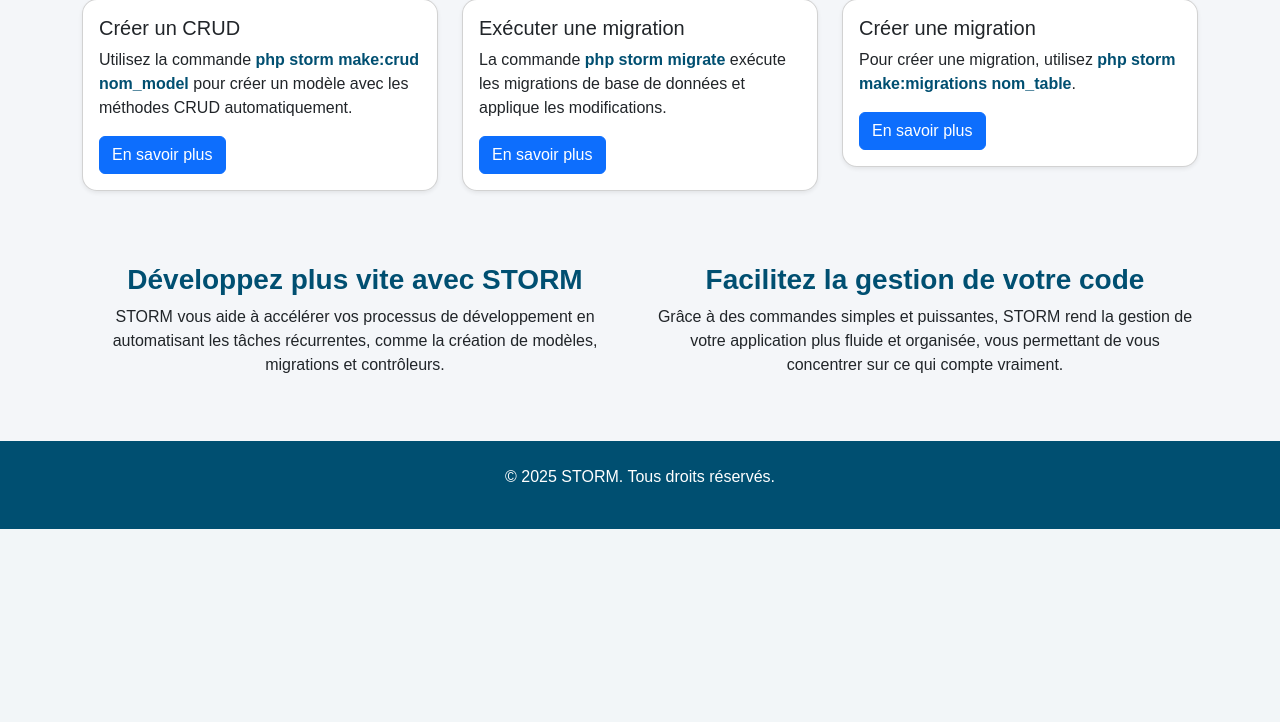
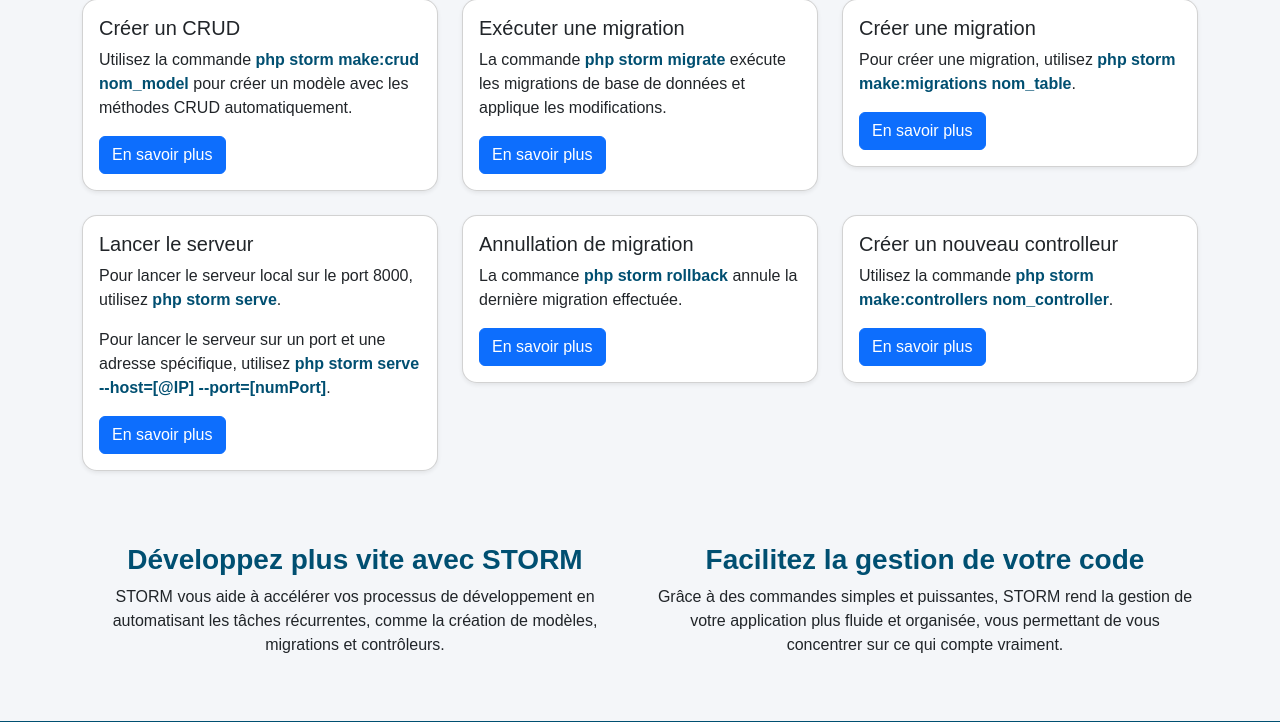
Before and after one commit to IT-STORM-PHP/STORM-V-0.0.1, a PHP site: page / in a window 1280 px wide. Shown: the part 343-1065 px from the top of the page. Before the commit the page ends 872 px from the top, so only its background shows below. Run offline with PHP 8.4, Linux system fonts and the light colour scheme.

Commit message:
documentation page d'acceuil

```diff
--- a/app/Views/home/index.php
+++ b/app/Views/home/index.php
@@ -107,6 +107,37 @@
                     <button class="copy-btn" data-clipboard-text="php storm make:migrations nom_table">Copier</button>
                 </div>
             </div>
+            <div class="col-md-4">
+                <div class="card shadow-sm mb-4">
+                    <div class="card-body">
+                        <h5 class="card-title">Lancer le serveur</h5>
+                        <p class="card-text">Pour lancer le serveur local sur le port 8000, utilisez <span class="cli-command">php storm serve</span>.</p>
+                        <p class="card-text">Pour lancer le serveur sur un port et une adresse spécifique, utilisez <span class="cli-command">php storm serve <strong>--host=[@IP]</strong> <strong>--port=[numPort]</strong></span>.</p>
+                        <a href="#" class="btn btn-primary">En savoir plus</a>
+                    </div>
+                    <button class="copy-btn" data-clipboard-text="php storm make:migrations nom_table">Copier</button>
+                </div>
+            </div>
+            <div class="col-md-4">
+                <div class="card shadow-sm mb-4">
+                    <div class="card-body">
+                        <h5 class="card-title">Annullation de migration</h5>
+                        <p class="card-text">La commance <span class="cli-command">php storm rollback</span> annule la dernière migration effectuée.</p>
+                        <a href="#" class="btn btn-primary">En savoir plus</a>
+                    </div>
+                    <button class="copy-btn" data-clipboard-text="php storm make:migrations nom_table">Copier</button>
+                </div>
+            </div>
+            <div class="col-md-4">
+                <div class="card shadow-sm mb-4">
+                    <div class="card-body">
+                        <h5 class="card-title">Créer un nouveau controlleur</h5>
+                        <p class="card-text">Utilisez la commande <span class="cli-command">php storm make:controllers <strong>nom_controller</strong></span>.</p>
+                        <a href="#" class="btn btn-primary">En savoir plus</a>
+                    </div>
+                    <button class="copy-btn" data-clipboard-text="php storm make:migrations nom_table">Copier</button>
+                </div>
+            </div>
         </div>
     </section>
 
```
